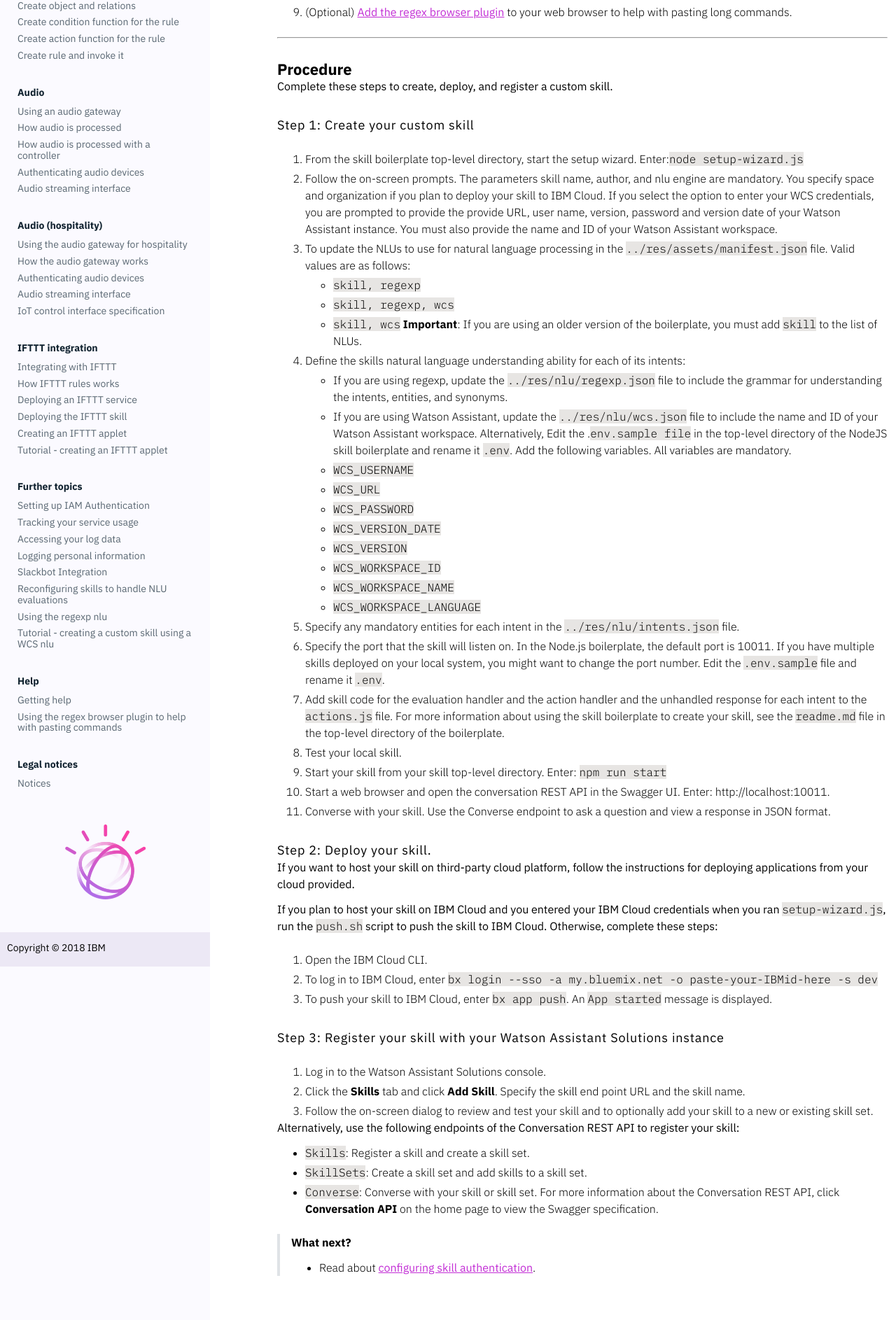
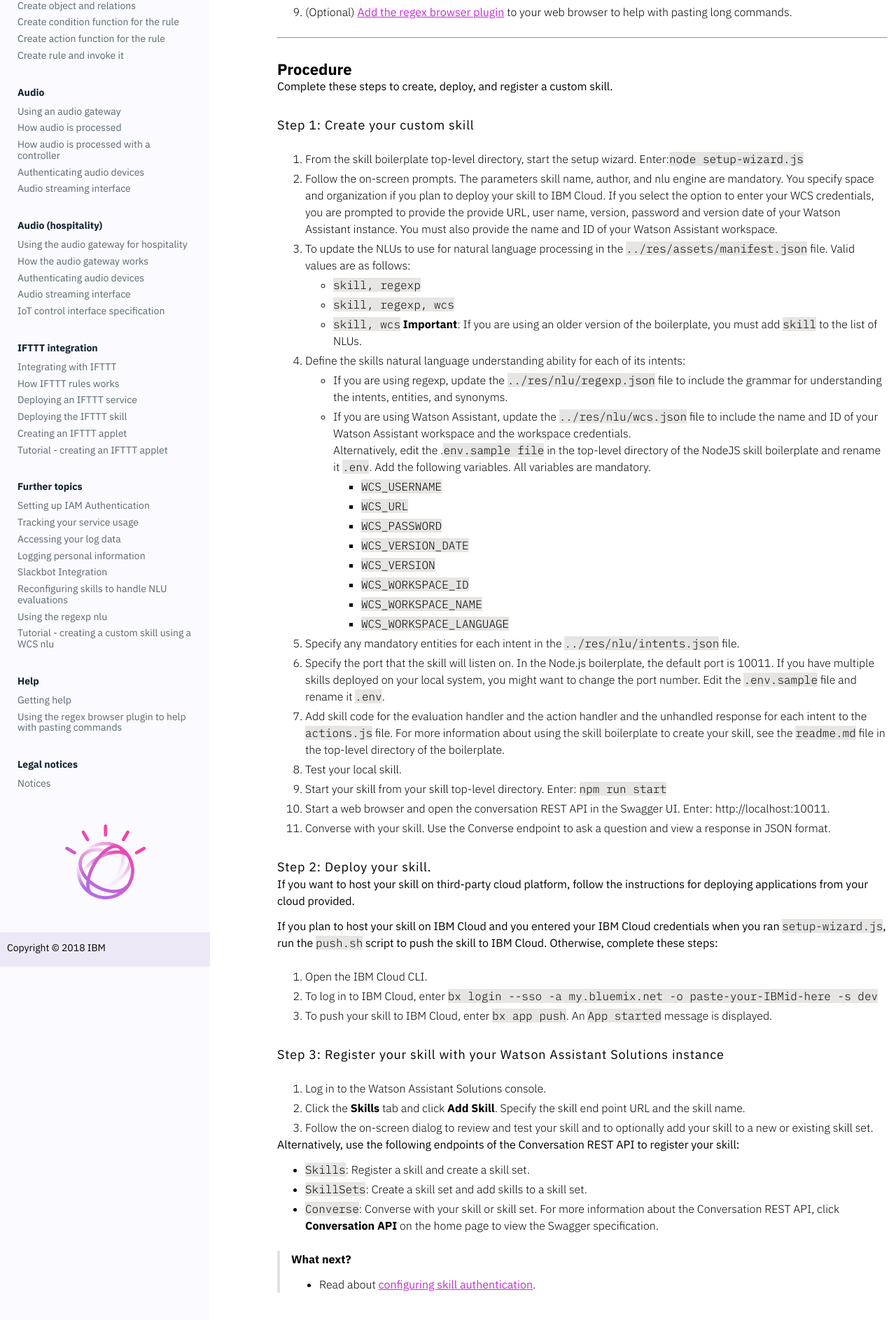
Before and after one commit to Watson-Personal-Assistant/developer, a Jekyll site: the page built from _content/skill/create_custom_skill.md, in a window 1280 px wide. Shown: the part 853-2739 px from the top of the page at 70% size. Built offline with Jekyll 4.4.1, drawn with Linux system fonts in a browser that asks for light colours; some web fonts are replaced.

Commit message:
formatting
Formatting

````diff
--- a/_content/skill/create_custom_skill.md
+++ b/_content/skill/create_custom_skill.md
@@ -36,15 +36,16 @@
 **Important**:  If you are using an older version of the boilerplate, you must add ```skill``` to the list of NLUs.
 4. Define the skills natural language understanding ability for each of its intents:
    - If you are using regexp, update the ```../res/nlu/regexp.json``` file to include the grammar for understanding the intents, entities, and synonyms.
-   - If you are using Watson Assistant, update the ```../res/nlu/wcs.json``` file to include the name and ID of your Watson Assistant workspace.  Alternatively, Edit the .```env.sample file``` in the top-level directory of the NodeJS skill boilerplate and rename it ```.env```. Add the following variables.  All variables are mandatory.
-    - ```WCS_USERNAME```
-    - ```WCS_URL```
-    - ```WCS_PASSWORD```
-    - ```WCS_VERSION_DATE```
-    - ```WCS_VERSION```
-    - ```WCS_WORKSPACE_ID```
-    - ```WCS_WORKSPACE_NAME```
-    - ```WCS_WORKSPACE_LANGUAGE```
+   - If you are using Watson Assistant, update the ```../res/nlu/wcs.json``` file to include the name and ID of your Watson Assistant workspace and the workspace credentials.
+   Alternatively, edit the .```env.sample file``` in the top-level directory of the NodeJS skill boilerplate and rename it ```.env```. Add the following variables.  All variables are mandatory.
+        - ```WCS_USERNAME```
+        - ```WCS_URL```
+        - ```WCS_PASSWORD```
+        - ```WCS_VERSION_DATE```
+        - ```WCS_VERSION```
+        - ```WCS_WORKSPACE_ID```
+        - ```WCS_WORKSPACE_NAME```
+        - ```WCS_WORKSPACE_LANGUAGE```
 
 5.  Specify any mandatory entities for each intent in the ```../res/nlu/intents.json``` file.
 6.  Specify the port that the skill will listen on.  In the  Node.js boilerplate, the default port is 10011. If you have multiple skills deployed on your local system, you might want to change the port number.  Edit the ```.env.sample``` file and rename it ```.env```.
````
